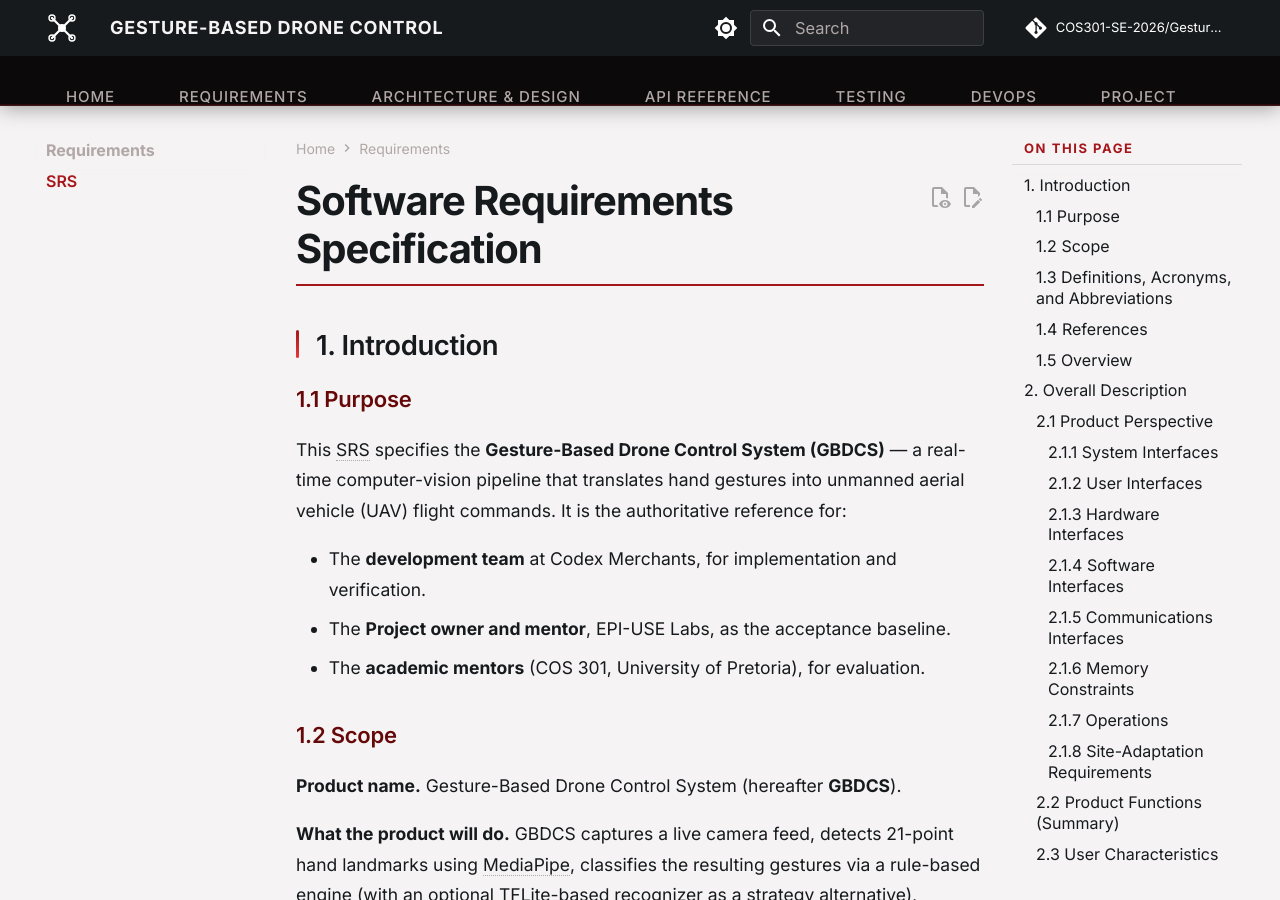
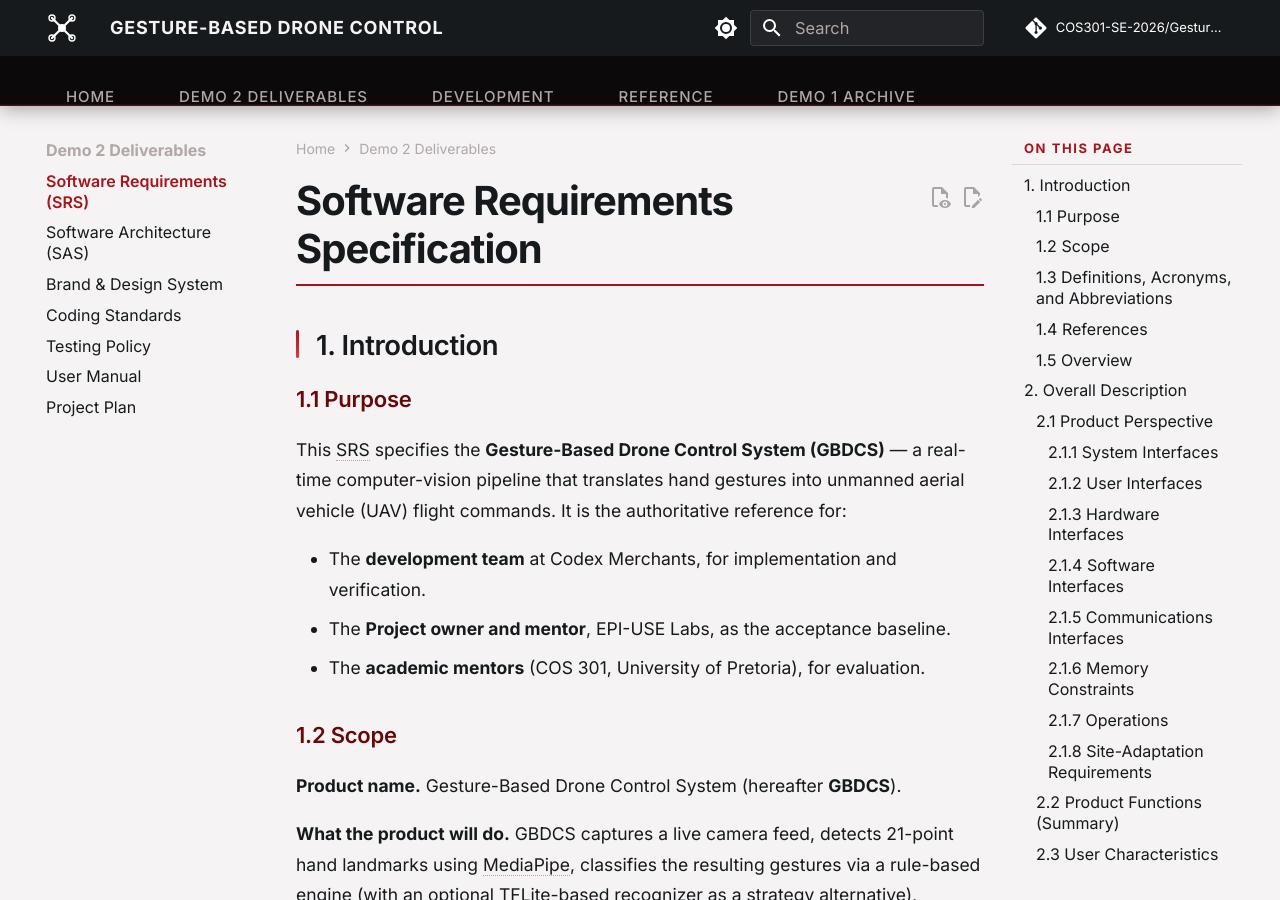
Before and after one commit to COS301-SE-2026/Gesture-Based-Drone-Control, an MkDocs documentation site: the page built from docs/SRS.md, in a window 1280 px wide and 900 px high. Built offline with MkDocs 1.6.1 and Material for MkDocs 9.7.7, drawn with Linux system fonts in a browser that asks for light colours; comment, search, counter and statistics services are not loaded; some of the changed lines change nothing that is shown; some of the changed text lies outside the part shown.

Commit message:
added demo1 archive docs to website

```diff
--- a/mkdocs.yml
+++ b/mkdocs.yml
@@ -137,31 +137,59 @@ copyright: >
 
 nav:
   - Home: index.md
-  - Requirements:
-    - SRS: SRS.md
-  - Architecture & Design:
-    - Design & Wireframes: DESIGN.md
-    - Frontend:
+
+  - Demo 2 Deliverables:
+    - Software Requirements (SRS): SRS.md
+    - Software Architecture (SAS): SAS.md
+    - Brand & Design System: BRAND.md
+    - Coding Standards: CODING.md
+    - Testing Policy: POLICY.md
+    - User Manual: MANUAL.md
+    - Project Plan: PLAN.md
+
+  - Development:
+    - Git Conventions: GIT.md
+    - CI/CD Pipeline: CICD.md
+    - Testing Manual: testing/TESTING.md
+
+  - Reference:
+    - API Reference: api/API_REFERENCE.md
+    - Frontend Components:
       - Atoms: frontend/atoms.md
       - Molecules: frontend/molecules.md
       - Organisms: frontend/organisms.md
       - Routing: frontend/routing.md
+    - Services & Adapters:
+      - Command: services/command.md
+      - Drone Adapter (ABC): services/drone_adapter.md
+      - AirSim Adapter: services/airsim_adapter.md
+      - Project AirSim Adapter: services/project_airsim_adapter.md
+      - Dummy Drone Adapter: services/dummy_drone_adapter.md
+      - Input Adapter (ABC): services/input_adapter.md
+      - Keyboard Adapter: services/keyboard_adapter.md
+      - Dummy Input Adapter: services/dummy_input_adapter.md
+
+  - Demo 1 Archive:
+    - Overview: demo/demo_one_documentation/index.md
+    - SRS: demo/demo_one_documentation/SRS.md
+    - Design & Wireframes: demo/demo_one_documentation/DESIGN.md
+    - Plan & Roadmap: demo/demo_one_documentation/PLAN.md
+    - Git Conventions: demo/demo_one_documentation/GIT.md
+    - CI/CD Pipeline: demo/demo_one_documentation/CICD.md
+    - Deployment: demo/demo_one_documentation/demo/Deployment.md
+    - API Reference: demo/demo_one_documentation/api/API_REFERENCE.md
+    - Testing: demo/demo_one_documentation/testing/TESTING.md
+    - Frontend:
+      - Atoms: demo/demo_one_documentation/frontend/atoms.md
+      - Molecules: demo/demo_one_documentation/frontend/molecules.md
+      - Organisms: demo/demo_one_documentation/frontend/organisms.md
+      - Routing: demo/demo_one_documentation/frontend/routing.md
     - Services:
-      - AirSim Adapter: services/airsim_adapter.md
-      - Command: services/command.md
-      - Drone Adapter: services/drone_adapter.md
-      - Dummy Drone Adapter: services/dummy_drone_adapter.md
-      - Dummy Input Adapter: services/dummy_input_adapter.md
-      - Input Adapter: services/input_adapter.md
-      - Keyboard Adapter: services/keyboard_adapter.md
-      - Project AirSim Adapter: services/project_airsim_adapter.md
-  - API Reference:
-    - Overview: api/API_REFERENCE.md
-  - Testing:
-    - Strategy: testing/TESTING.md
-  - DevOps:
-    - CI/CD Pipeline: CICD.md
-    - Git Conventions: GIT.md
-    - Deployment: demo/Deployment.md
-  - Project:
-    - Plan & Roadmap: PLAN.md
+      - AirSim Adapter: demo/demo_one_documentation/services/airsim_adapter.md
+      - Command: demo/demo_one_documentation/services/command.md
+      - Drone Adapter: demo/demo_one_documentation/services/drone_adapter.md
+      - Dummy Drone Adapter: demo/demo_one_documentation/services/dummy_drone_adapter.md
+      - Dummy Input Adapter: demo/demo_one_documentation/services/dummy_input_adapter.md
+      - Input Adapter: demo/demo_one_documentation/services/input_adapter.md
+      - Keyboard Adapter: demo/demo_one_documentation/services/keyboard_adapter.md
+      - Project AirSim Adapter: demo/demo_one_documentation/services/project_airsim_adapter.md
```
Also changed, not shown: 5 other files.
